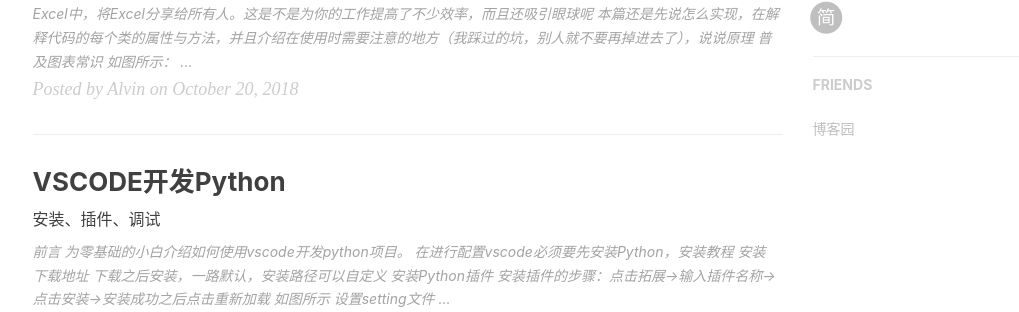
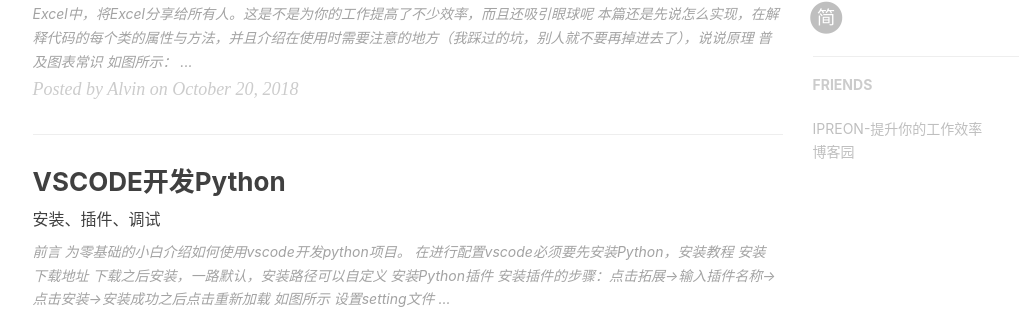
Before and after one commit to AlvinNiu/AlvinNiu.github.io, a Jekyll site: the page built from index.html, in a window 1280 px wide and 900 px high, scrolled down 923 px. Shown: the part 140-452 px from the top of the window, without its empty margins (135-1154 px from the left). Built offline with Jekyll 4.4.1, drawn with Linux system fonts in a browser that asks for light colours; nearby versions of some CDN libraries; the list of posts is cut into pages by our own code; comment, search, counter and statistics services are not loaded.

Commit message:
增加友情链接

```diff
--- a/_config.yml
+++ b/_config.yml
@@ -95,6 +95,10 @@ service-worker: true
 
 # Friends
 friends: [
+  {
+         title: "IPREON-提升你的工作效率",
+         href: "https://ipreon.com/"
+     },
     {
          title: "博客园",
          href: "https://www.cnblogs.com/alvin-niu/"
```
